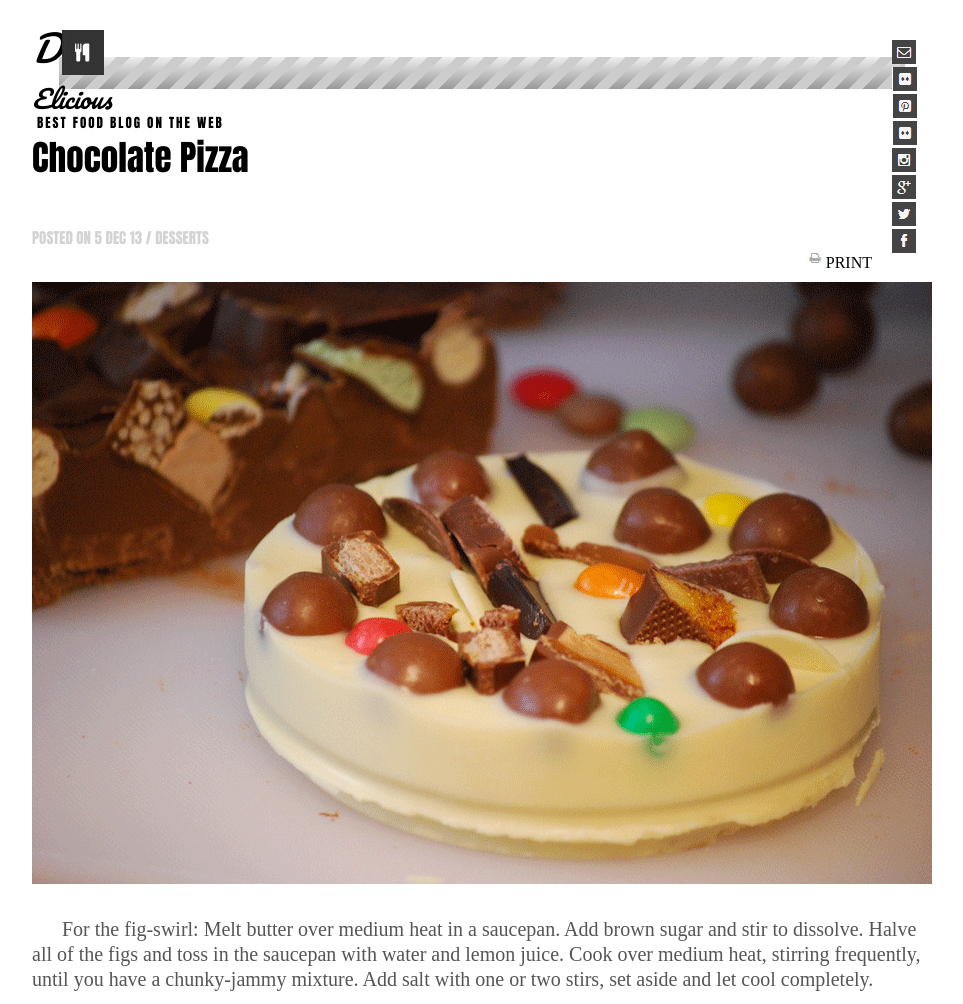
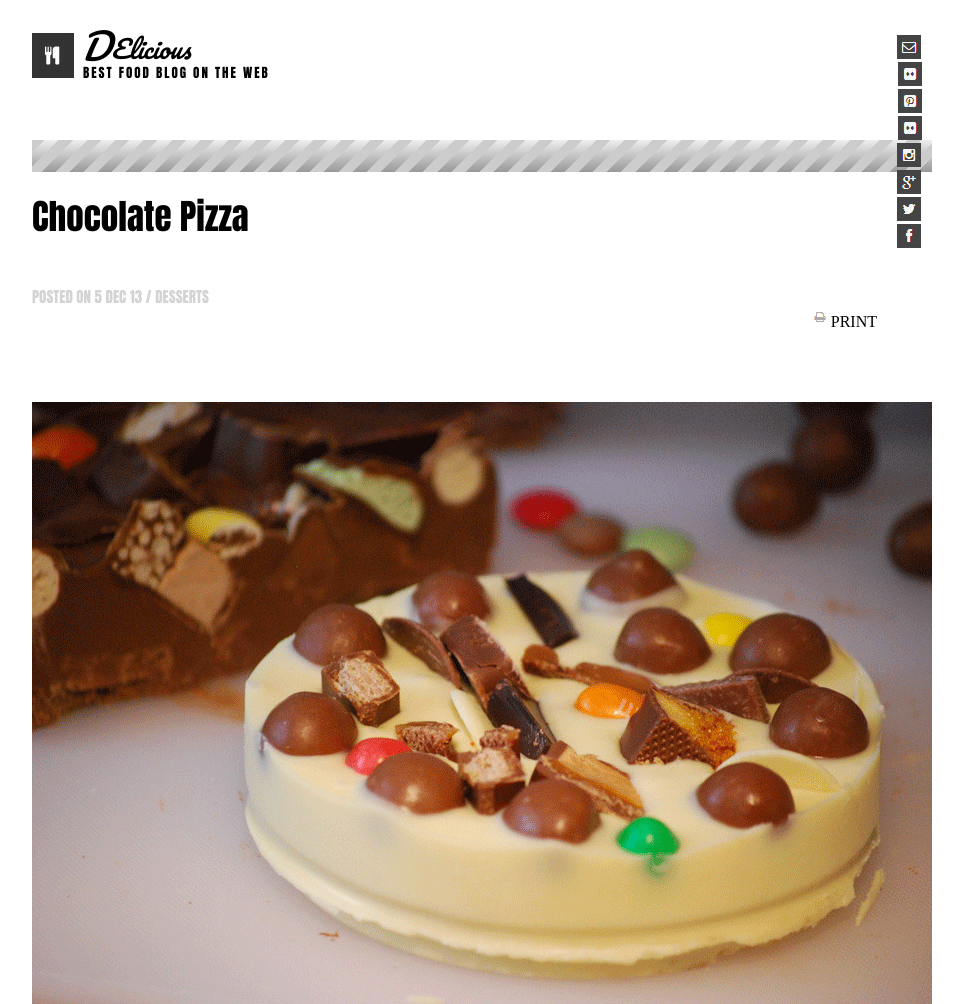
Before and after one commit to jayadams011/choc-zaw, a plain HTML site: page index.html in a window 1280 px wide. Shown: the top 1004 px of the page, without its empty margins (158-1121 px from the left). Drawn offline with Linux system fonts and the light colour scheme; a web font is replaced by a local one.

Commit message:
working on top.  Logo looks good. Icons being a pain.

```diff
--- a/index.html
+++ b/index.html
@@ -12,12 +12,16 @@
 
       <body>
         <header>
-        <div class="header">
+        <div class="top">
             <div class="fork">
-              <img src="assets/logo.png" alt="logo">
+              <img src="assets/logo.png" alt="logo"
+            </div>
+
+            <div class="logo">
               <h1>D</h1>
               <h2>Elicious</h2>
               <h3>BEST FOOD BLOG ON THE WEB</h3>
+            </div>
         </div>
             <div class="icons">
                 <ul>
@@ -31,7 +35,9 @@
                     <li><a href="#" class="icon"><img src="assets/fb-icon.png" alt="facebook"></a></li>
                   </ul>
             </div>
-        </div>
+
+        </header>
+      <div class="crossline">
         <ul>
           <li>
             <div id="repeating-linear"></div>
@@ -40,7 +46,9 @@
           <h2 class="stripe-2"></h2>
         </ul>
           </div>
-            </header>
+      </div>
+
+
       <main>
         <article>
           <div class="pic-head">
@@ -121,14 +129,16 @@ at least two hours before serving.</p>
       </article>
     </main>
   </div>
+  <div class="crossline">
     <ul>
       <li>
         <div id="repeating-linear"></div>
       </li>
       <div class="module">
       <h2 class="stripe-2"></h2>
+    </ul>
       </div>
-      </ul>
+  </div>
 
 
           <div class="bio">
--- a/style.css
+++ b/style.css
@@ -5,29 +5,33 @@
   }
 
   body {
-  max-width: 900px;
+  width: 900px;
   margin: 0 auto;
-    }
+  }
 
 
 header {
   height: 90px;
-  height: 90px;
-  padding-top: 30px;
-  padding-bottom: 20px
-
+  padding-top: 25px;
+  padding-bottom: 25px
   }
 
 .fork  {
-  display: inline-block;
+  margin-right: 5px;
+  margin-bottom: 25px;
+  padding-top: 3px;
   float: left;
-}
+  }
+
+.logo {
+  display:inline-block;
+  }
 
  h1 {
   font-family: "Pacifico";
   font-size: 36px;
   font-style: italic;
-  float:left;
+  float:left;margin-left: 3px;
   text-align:
 }
 
@@ -47,18 +51,22 @@ h3 {
   padding: 5px;
 }
 
-.icons {
-  float:left;
-  margin-right: 5px;
-  display:inline-block;
-  padding-top: 10px;
-  }
+  .icons {
+    float:right;
+    right: 0px;
+    padding: 10px;
+    padding-bottom: 50px;
+    margin-bottom: 100px;
+    display: inline-block;
+    }
+
 
 
 .module {
   background: white;
   border: 1px solid #white;
-  margin: 3%;
+  margin-top: : 3%;
+  margin-bottom: 3%;
   > h2 {
     padding: 1rem;
     margin: 0 0 0.5rem 0;
@@ -83,12 +91,6 @@ h3 {
     #999
   )
 }
-
-  .icons {
-    float:right;
-    right: 0px;
-    padding: 10px;
-  }
 
   .printer {
     float:right;
```
Lines whose indentation alone changed are shown as unchanged.
